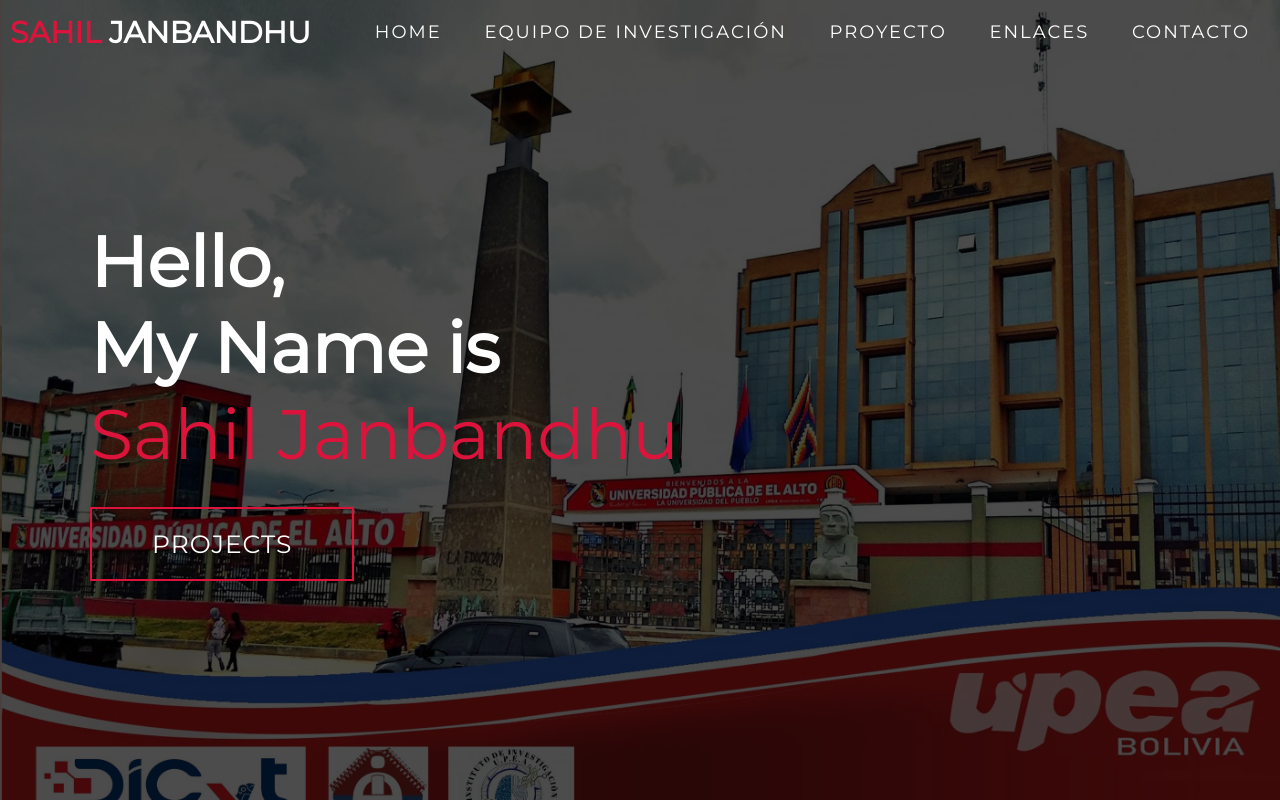
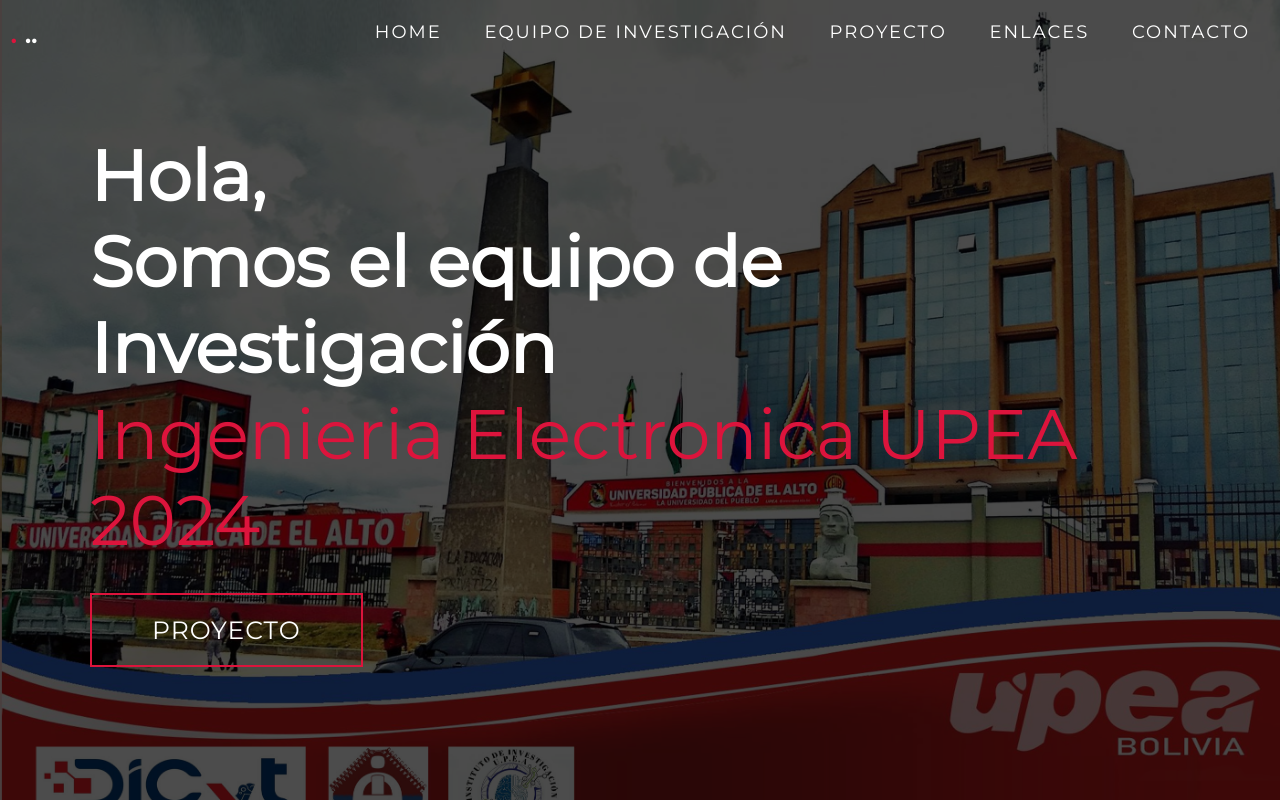
Before and after one commit to investigacionECG2024/investigacionECG2024.github.io, a plain HTML site: page index.html in a window 1280 px wide. Shown: the top 802 px of the page. Drawn offline with Linux system fonts and the light colour scheme.

Commit message:
Update index.html

```diff
--- a/index.html
+++ b/index.html
@@ -15,7 +15,7 @@
     <div class="header container">
       <div class="nav-bar">
         <div class="brand">
-          <a href="#hero"><h1><span>SAHIL <span> </span></span>JANBANDHU</h1></a>
+          <a href="#hero"><h1><span>.<span> </span></span>..</h1></a>
         </div>
         <div class="nav-list">
           <div class="hamburger"><div class="bar"></div></div>
@@ -37,10 +37,10 @@
   <section id="hero">
     <div class="hero container">
       <div>
-        <h1>Hello, <span></span></h1>
-        <h1>My Name is <span></span></h1>
-        <h1>Sahil Janbandhu<span></span></h1>
-        <a href="#projects" type="button" class="cta">Projects</a>
+        <h1>Hola, <span></span></h1>
+        <h1>Somos el equipo de Investigación <span></span></h1>
+        <h1>Ingenieria Electronica UPEA 2024<span></span></h1>
+        <a href="#projects" type="button" class="cta">Proyecto</a>
       </div>
     </div>
   </section>
```
